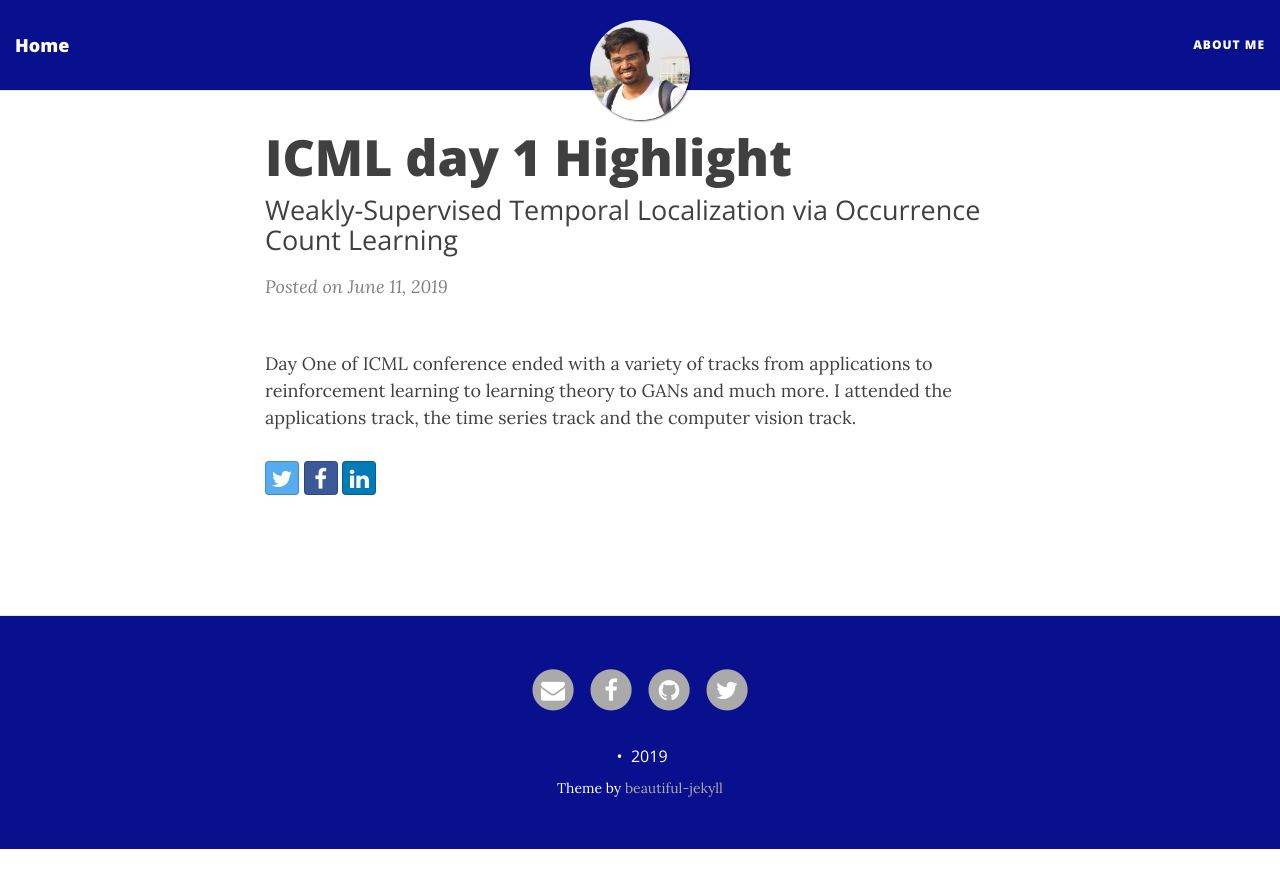
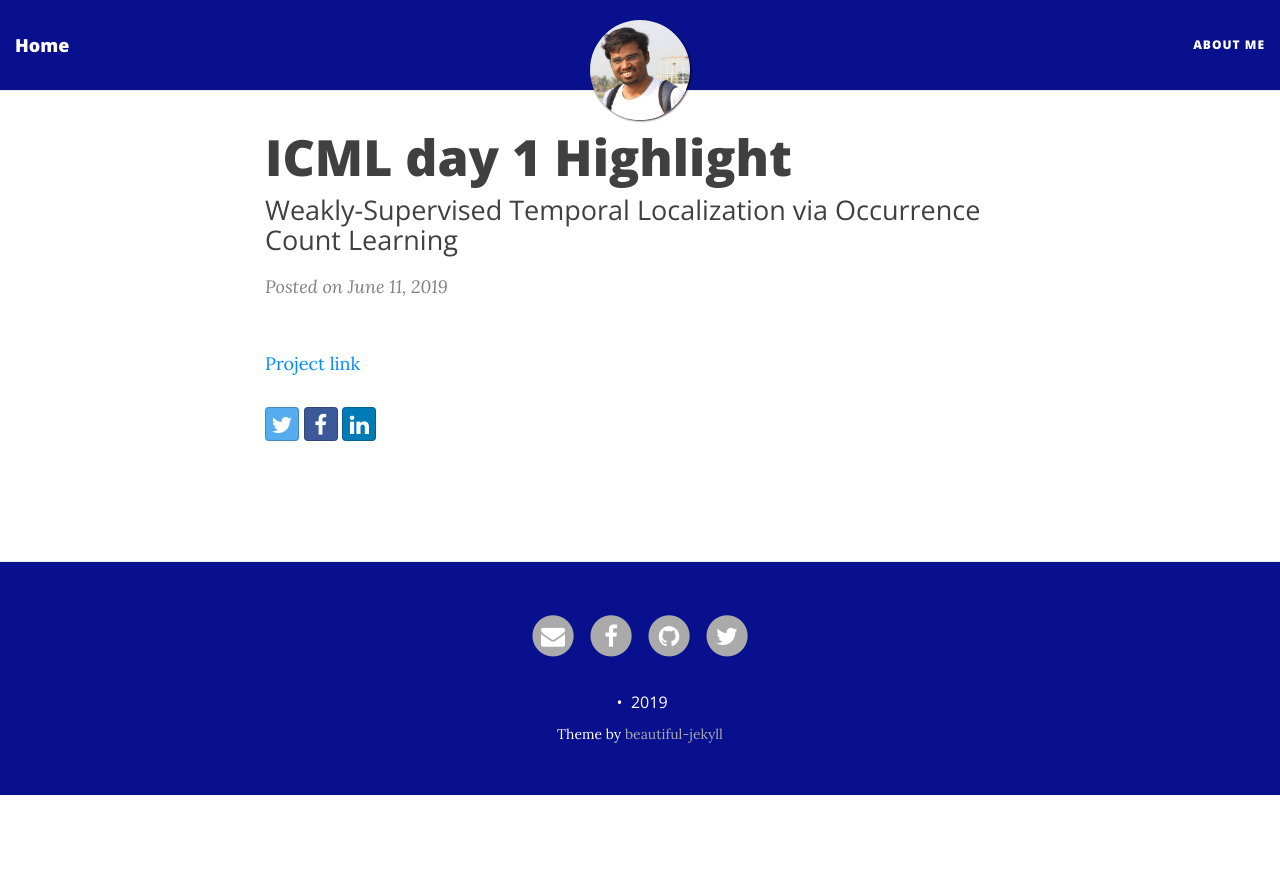
Before and after one commit to shreyanc/shreyanc.github.io, a Jekyll site: the page built from _posts/2019-06-12-2019-06-12-icmlday1.md, in a window 1280 px wide. Shown: the top 888 px of the page. Built offline with Jekyll 4.4.1, drawn with Linux system fonts in a browser that asks for light colours; nearby versions of some CDN libraries.

Commit message:
Update 2019-06-12-2019-06-12-icmlday1.md

```diff
--- a/_posts/2019-06-12-2019-06-12-icmlday1.md
+++ b/_posts/2019-06-12-2019-06-12-icmlday1.md
@@ -5,4 +5,4 @@ title: ICML day 1 Highlight
 date: '2019-06-11'
 subtitle: Weakly-Supervised Temporal Localization via Occurrence Count Learning
 ---
-Day One of ICML conference ended with a variety of tracks from applications to reinforcement learning to learning theory to GANs and much more. I attended the applications track, the time series track and the computer vision track.
+[Project link](http://users.cs.cf.ac.uk/SchroeterJ1/publications/LoCo/)
```
